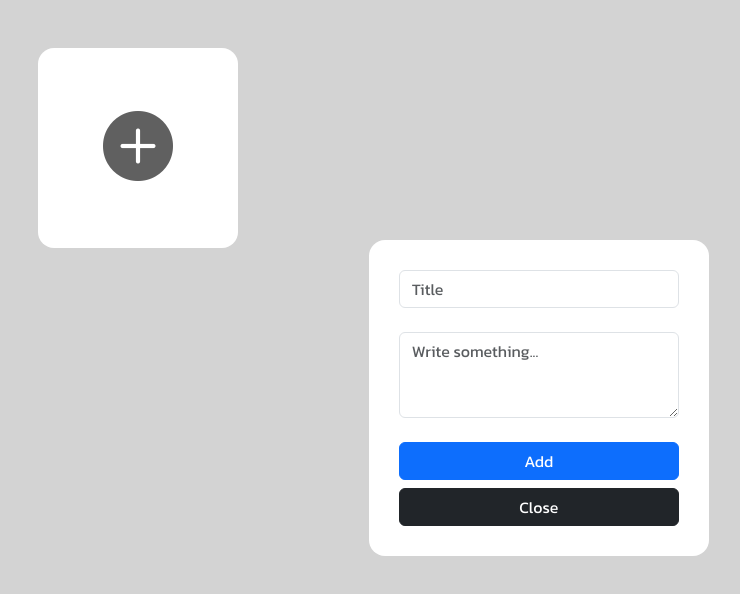
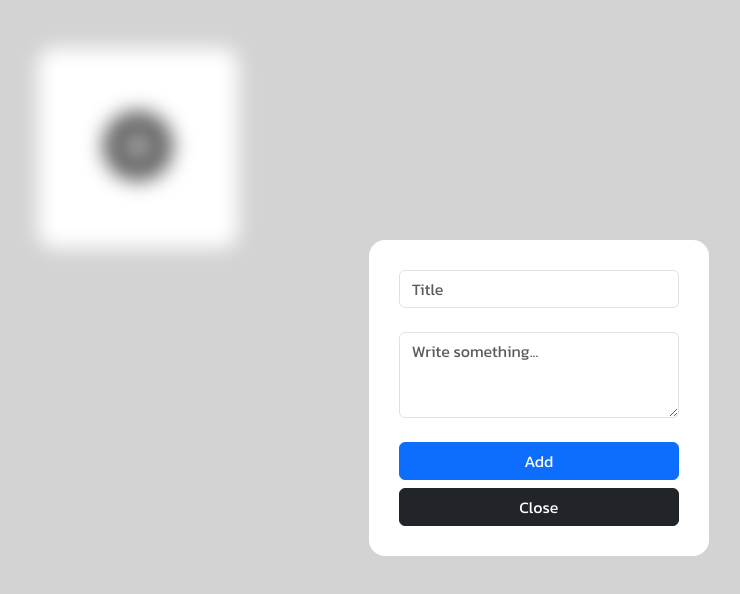
Before and after one commit to koheinthurako/NoteListApp, a website: page index.html in a window 1280 px wide. Both pictures are taken after a click on the icon 230 px from the left and 148 px from the top of the page. Shown: the whole page, without its empty margins (92-832 px from the left). Drawn offline with nearby package versions, Linux system fonts and the light colour scheme.

Commit message:
add blur effect

```diff
--- a/app.js
+++ b/app.js
@@ -7,17 +7,20 @@ const title = document.querySelector(".title");
 const text = document.querySelector(".text");
 const cardBox = document.querySelector(".container .cardBox");
 const confirmDelBtn = document.querySelector(".confirmDelBtn");
+const container = document.querySelector(".container");
 
 let target;
 
 function showCard() {
     formCard.classList.remove("d-none");
     formCard.classList.add("d-block");
+    container.classList.add("blur");
 }
 
 function hideCard() {
     formCard.classList.remove("d-block");
     formCard.classList.add("d-none");
+    container.classList.remove("blur");
 }
 
 function showNote() {
--- a/style.css
+++ b/style.css
@@ -13,6 +13,11 @@ body {
 
 :root {
     --bs-card-height: 200px;
+}
+
+.container.blur {
+    filter: blur(10px);
+    pointer-events: none;
 }
 
 .card {
```
Also changed, not shown: index.html (+2 -2 lines).
